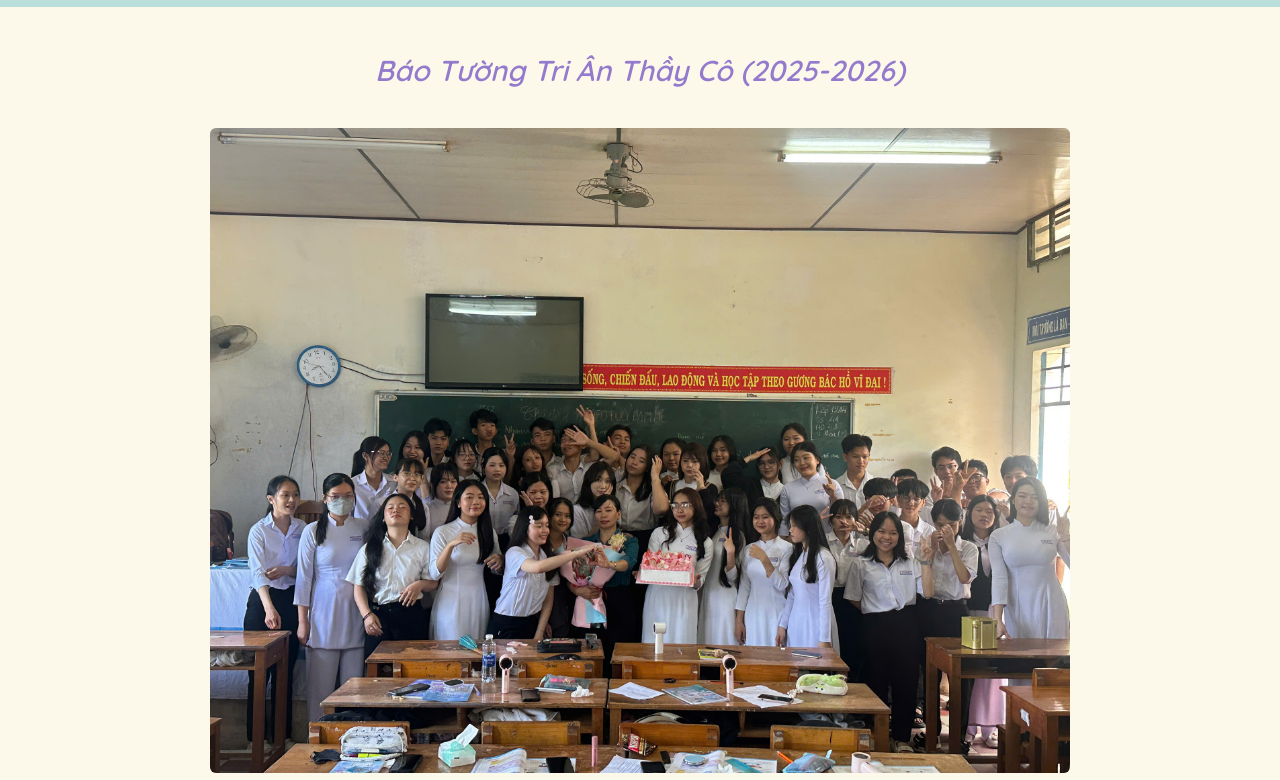
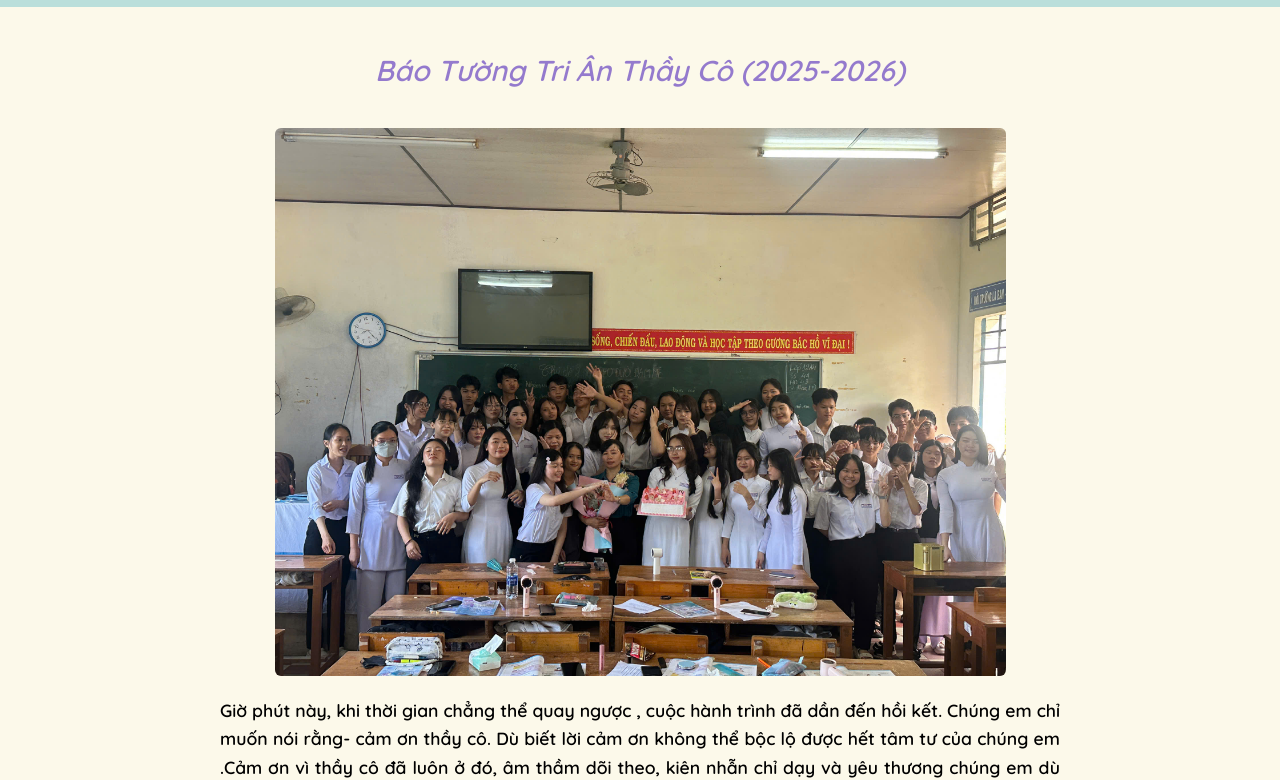
Before and after one commit to AnnKhangg/CL, a plain HTML site: page index.html in a window 1280 px wide. Shown: the part 53-833 px from the top of the page. Drawn offline with Linux system fonts and the light colour scheme; a web font is replaced by a local one.

Commit message:
Reduce max-width of images in main container

```diff
--- a/mycss.css
+++ b/mycss.css
@@ -55,7 +55,7 @@ main {
 
 .ctn-main img {
     flex: 1 1 350px;
-    max-width: 100%;
+    max-width: 85%;
     height: auto;
     margin: 10px;
     border-radius: 6px;
```
